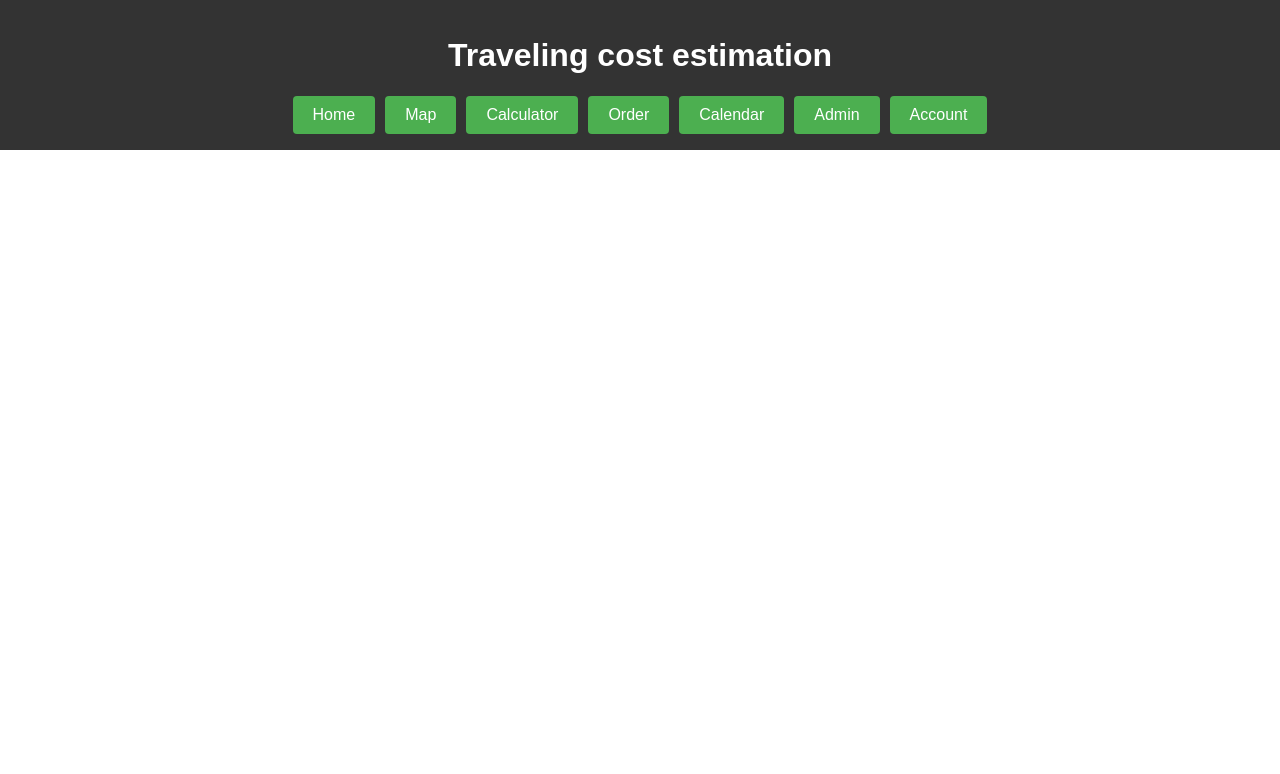
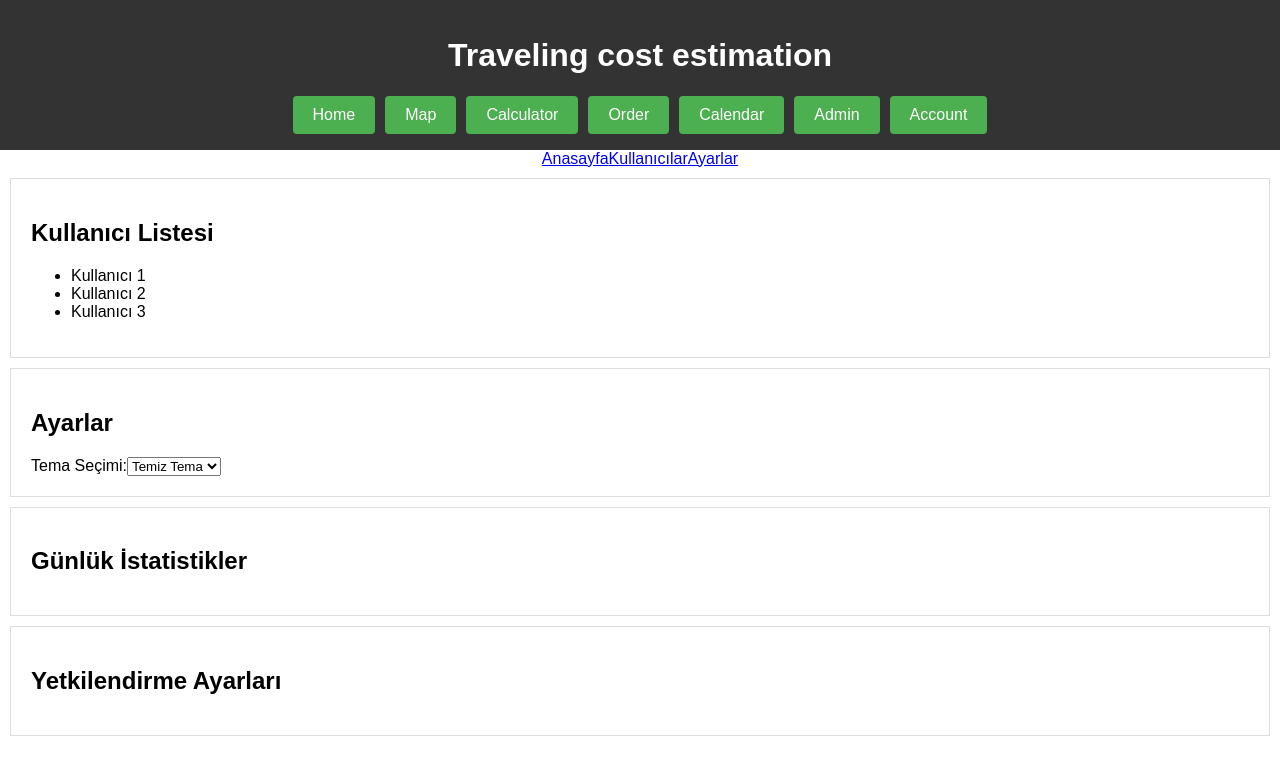
Before and after one commit to dawidogg/ITU-Database-Systems, a React (Create React App) app in the folder react_app/: page /admin in a window 1280 px wide. Shown: the top 774 px of the page. Built offline with nearby package versions, Linux system fonts and the light colour scheme; no server answers.

Commit message:
-admin page first

```diff
--- a/react_app/src/pages/admin.js
+++ b/react_app/src/pages/admin.js
@@ -1,19 +1,58 @@
-import React from "react";
+import React, { useState } from "react";
 import { Helmet } from 'react-helmet';
 
 const TITLE = 'Admin';
 
-class Admin extends React.Component {
-	render() {
+const Admin = () => {
+  const [theme, setTheme] = useState("Light");
+
+  const handleThemeChange = (e) => {
+    setTheme(e.target.value);
+  };
+
   return (
     <main>
       <Helmet>
         <title> {TITLE} </title>
       </Helmet>
 
+      <nav>
+        <ul>
+          <li><a href="/admin">Anasayfa</a></li>
+          <li><a href="/admin/users">Kullanıcılar</a></li>
+          <li><a href="/admin/settings">Ayarlar</a></li>
+        </ul>
+      </nav>
+
+      <section>
+        <h2>Kullanıcı Listesi</h2>
+        <ul>
+          <li>Kullanıcı 1</li>
+          <li>Kullanıcı 2</li>
+          <li>Kullanıcı 3</li>
+        </ul>
+      </section>
+
+      <section>
+        <h2>Ayarlar</h2>
+        <label>Tema Seçimi:</label>
+        <select value={theme} onChange={handleThemeChange}>
+          <option value="Light">Temiz Tema</option>
+          <option value="Dark">Koyu Tema</option>
+        </select>
+      </section>
+
+      <section>
+        <h2>Günlük İstatistikler</h2>
+        {/* Grafik veya istatistiklerinizi buraya ekleyin */}
+      </section>
+
+      <section>
+        <h2>Yetkilendirme Ayarları</h2>
+        {/* Yetkilendirme kontrollerini buraya ekleyin */}
+      </section>
     </main>
   );
 }
-}
 
 export default Admin;
```
Also changed, not shown: 1 other file (tests, documents, lock files or other folders). Lines whose indentation alone changed are shown as unchanged.
